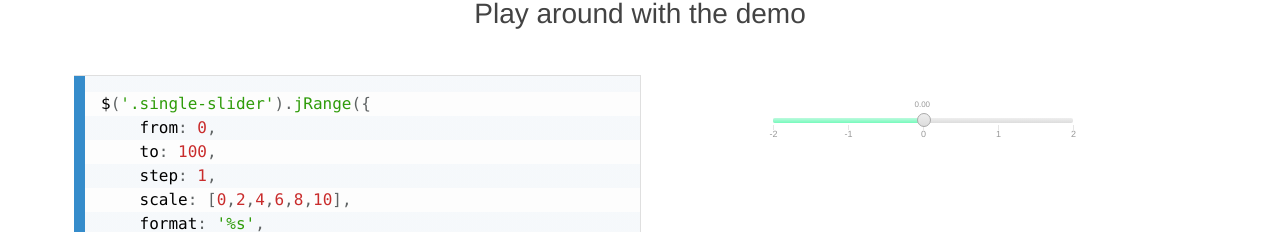
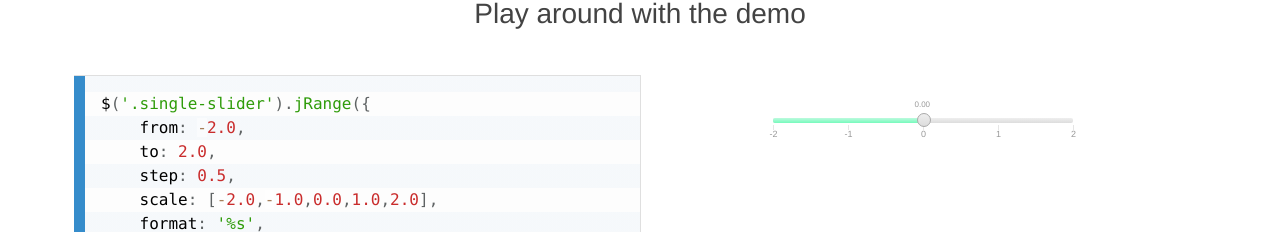
Before and after one commit to nitinhayaran/jRange, a plain HTML site: page demo/index.html in a window 1280 px wide. Shown: the part 568-800 px from the top of the page. Drawn offline with nearby package versions, Linux system fonts and the light colour scheme.

Commit message:
updated index.html to show decimal example

```diff
--- a/demo/index.html
+++ b/demo/index.html
@@ -38,10 +38,10 @@
             	<div class="demo-section">
             		<div class="demo-code">
             			<pre><code class="language-javascript">$('.single-slider').jRange({
-    from: 0,
-    to: 100,
-    step: 1,
-    scale: [0,2,4,6,8,10],
+    from: -2.0,
+    to: 2.0,
+    step: 0.5,
+    scale: [-2.0,-1.0,0.0,1.0,2.0],
     format: '%s',
     width: 300,
     showLabels: true,
@@ -249,7 +249,7 @@
                 from: -2.0,
                 to: 2.0,
                 step: 0.5,
-                scale: [-2.0,-1.0,0,1.0,2.0],
+                scale: [-2.0,-1.0,0.0,1.0,2.0],
                 format: '%s',
                 width: 300,
                 showLabels: true,
```
